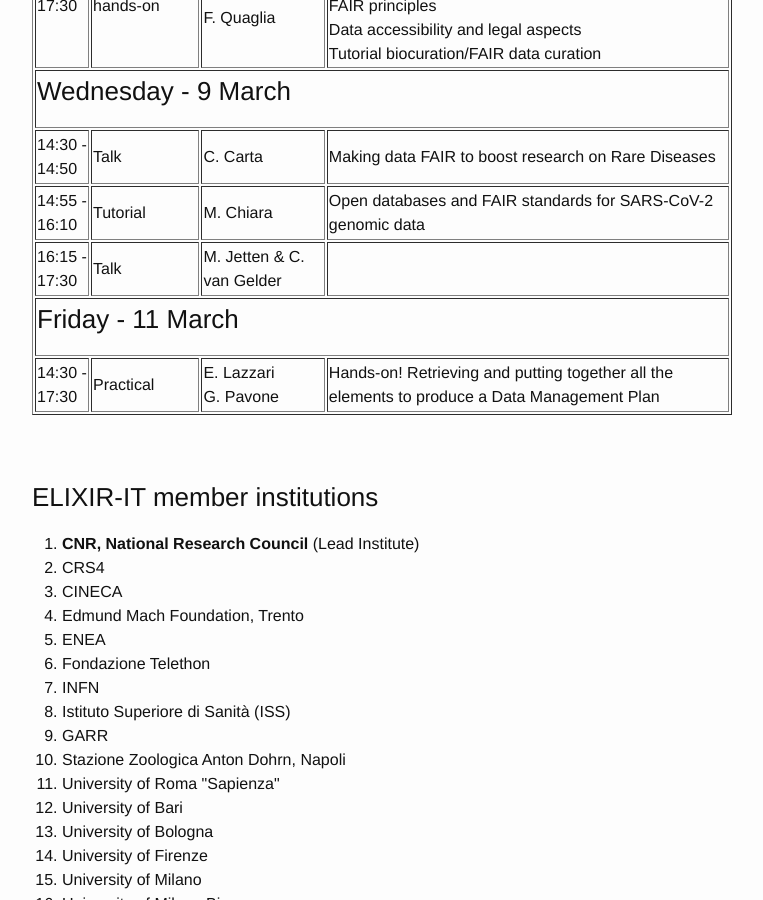
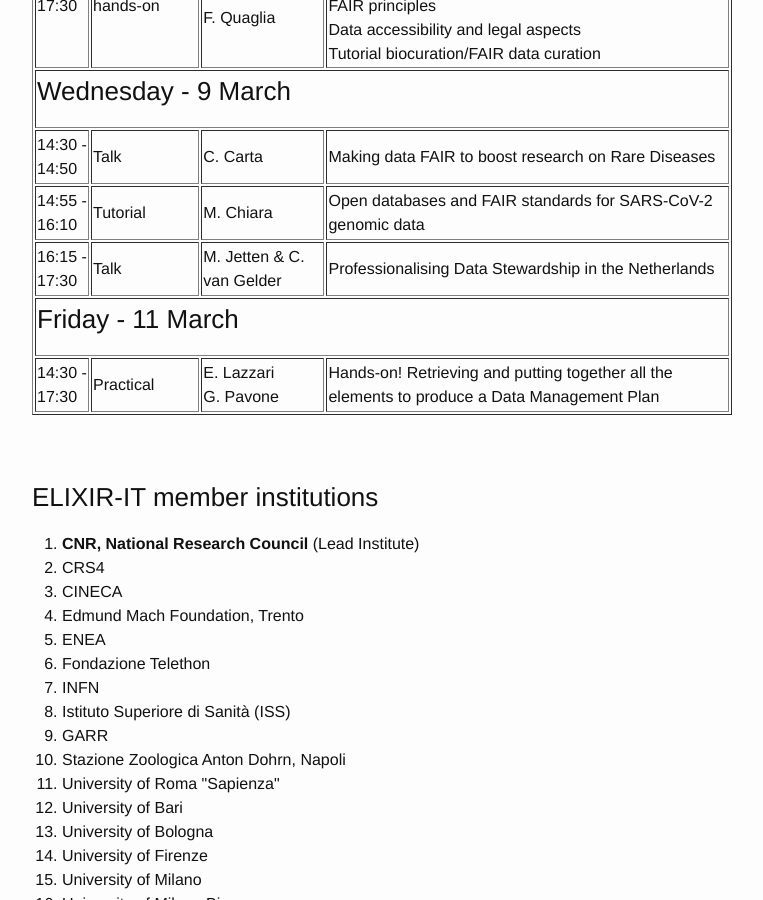
Before and after one commit to ELIXIR-IIB-training/website, a Jekyll site: the page built from _posts/2022-02-16-FAIR_Data_Stewardship-online.md, in a window 1280 px wide and 900 px high, scrolled down 3000 px. Shown: the whole window, without its empty margins (238-1001 px from the left). Built offline with Jekyll 4.4.1, drawn with Linux system fonts in a browser that asks for light colours.

Commit message:
Add Mijke and Celia's talk title

```diff
--- a/_posts/2022-02-16-FAIR_Data_Stewardship-online.md
+++ b/_posts/2022-02-16-FAIR_Data_Stewardship-online.md
@@ -164,7 +164,7 @@ Tutorial biocuration/FAIR data curation <br>
    <td height="50">16:15 - 17:30</td>
    <td height="50">Talk</td>
    <td height="50">M. Jetten & C. van Gelder</td>
-   <td height="50"></td>
+   <td height="50">Professionalising Data Stewardship in the Netherlands</td>
 </tr>
 <tr>
    <td colspan="4"><h3>Friday - 11 March</h3></td>
```
